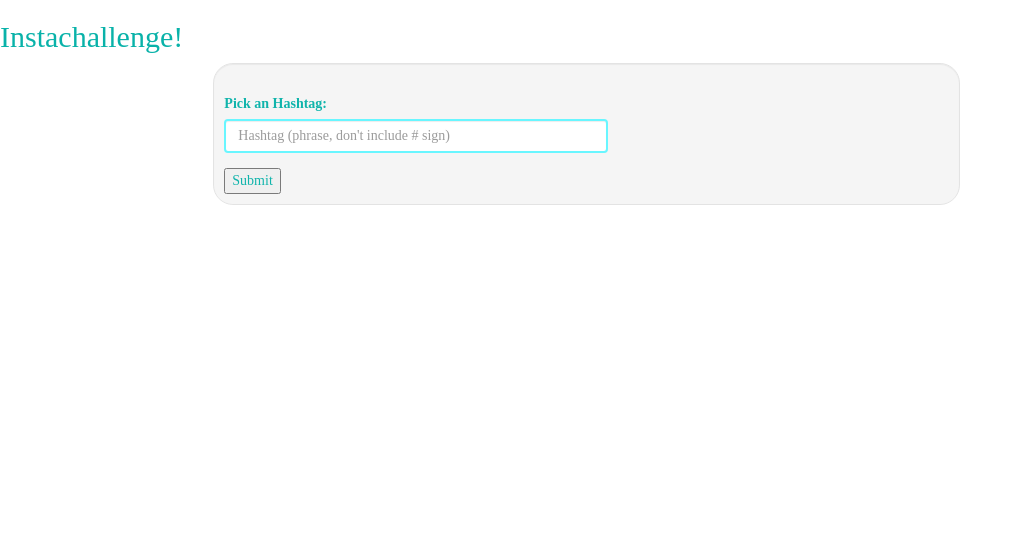
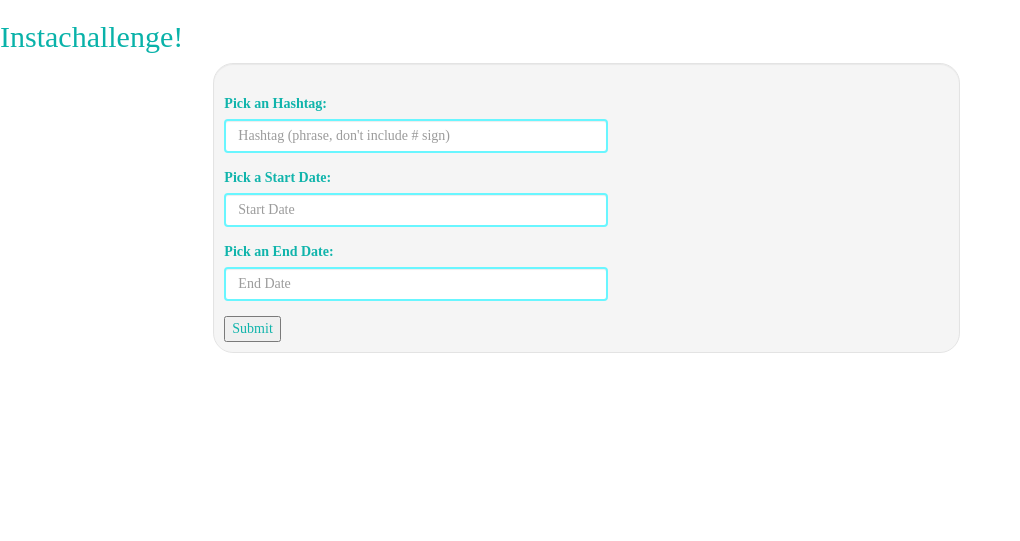
Before and after one commit to kelly4strength/instachallenge, a Flask app: page / in a window 1280 px wide. Shown: the top 541 px of the page, without its empty margins (0-1020 px from the left). Run offline with Flask 2, Linux system fonts and the light colour scheme; some libraries are stand-ins or nearby versions.

```diff
--- a/server.py
+++ b/server.py
@@ -7,8 +7,7 @@ and collects submissions from Instagram """
 from flask import Flask, render_template, request, flash, redirect, session
 from flask_debugtoolbar import DebugToolbarExtension
 
-# from model import connect_to_db, db
-# User, List, Location, Category, Item, copy_items_to_db
+from model import connect_to_db, db, Search
 
 # from instagram import client, subscriptions
 
@@ -22,33 +21,58 @@ app.secret_key = "ABC"
 
 @app.route('/')
 def index():
-    """landing page"""
+    """landing page where user can input tag for search"""
     return render_template ("form.html")
 
-    # construct a string - concatenate the info that comes in
-    # what's the python magic to call the URL and get the data back
 
 @app.route('/results', methods=["POST"])
 def show_results():
+    """shows the results from the instagram endpoint url made with the inputted tag"""
 
-    hashtag = request.form.get("hashtag")
-    # startDate = request.form.get("startDate")
-    # endDate = request.form.get("endDate")
+    tag = request.form.get("tag")
+    start_date = request.form.get("start_date")
+    end_date = request.form.get("end_date")
 
-    endpoint = "https://api.instagram.com/v1/tags/" + hashtag + "/media/recent?access_token=272855367.b6f7db4.27aee70b486a4fd7b1b5546c1da0453d"
+    new_search = Search(tag=tag,
+                    start_date=start_date,
+                    end_date=end_date)
+    db.session.add(new_search)
+    db.session.commit()
+
+    # construct a string - concatenate the info that comes in
+    endpoint = "https://api.instagram.com/v1/tags/" + tag + "/media/recent?access_token=272855367.b6f7db4.27aee70b486a4fd7b1b5546c1da0453d"
+        # what's the python magic to call the URL and get the data back
+
+    #how do I say get this data at the endpoint?
+    # and then take data from the end point which is a string and make it into a dict
+    #then render the images found in the dict on the page?
+
+
+    # "data": [{"attribution": null,
+    #         "tags": ["poorhoffermobile"],
+    #         "type": "image",
+    #         "location": null,
+    #         "comments": {"count": 0},
+    #         "filter": "Normal",
+    #         "created_time": "1467345183",
+    #         "link": "https://www.instagram.com/p/BHTfEZtj9MF/",
+    #         "likes": {"count": 0},
+
+    #         "images": {"low_resolution": {"url": "https://scontent.cdninstagram.com/
+    #         t51.2885-15/s320x320/e35/11420918_132887830470925_116640902_n.jpg?
+    #         ig_cache_key=MTI4NDUwNjk2MDY1ODQyMDQ4NQ%3D%3D.2", "width": 320, "height": 320},
+
 
     return redirect (endpoint)
     # return render_template ("results.html", hashtag=hashtag, endpoint=endpoint)
-# Endpoint: https://api.instagram.com/v1/tags/poorhoffermobile/media/recent?access_token=272855367.b6f7db4.27aee70b486a4fd7b1b5546c1da0453d
-
 
 if __name__ == "__main__":
 
     app.debug = True
 
-    # connect_to_db(app)
+    connect_to_db(app)
 
     # Use the DebugToolbar
-    # DebugToolbarExtension(app)
+    DebugToolbarExtension(app)
 
     app.run()
--- a/templates/form.html
+++ b/templates/form.html
@@ -8,19 +8,19 @@
 <!-- should this be POST? -->
 
           <div class="form-group">
-            <label for="hashtag">Pick an Hashtag:</label>
-           <input type="text" name="hashtag" class="form-control" id="InputHashtag" placeholder="Hashtag (phrase, don't include # sign)">
-          </div>
-
-        <!--   <div class="form-group">
-            <label for="startDate">Pick a Start Date:</label>
-           <input type="text" name="startDate" class="form-control" id="InputStartDate" placeholder="Start Date">
+            <label for="tag">Pick an Hashtag:</label>
+           <input type="text" name="tag" class="form-control" id="InputTag" placeholder="Hashtag (phrase, don't include # sign)">
           </div>
 
           <div class="form-group">
-            <label for="endDate">Pick an End Date:</label>
-           <input type="text" name="endDate" class="form-control" id="InputEndDate" placeholder="End Date">
-          </div> -->
+            <label for="start_date">Pick a Start Date:</label>
+           <input type="text" name="start_date" class="form-control" id="InputStartDate" placeholder="Start Date">
+          </div>
+
+          <div class="form-group">
+            <label for="end_date">Pick an End Date:</label>
+           <input type="text" name="end_date" class="form-control" id="InputEndDate" placeholder="End Date">
+          </div>
 
           <input type="submit">
 
```
Also changed, not shown: model.py (+61 -9 lines), 1 other file.
